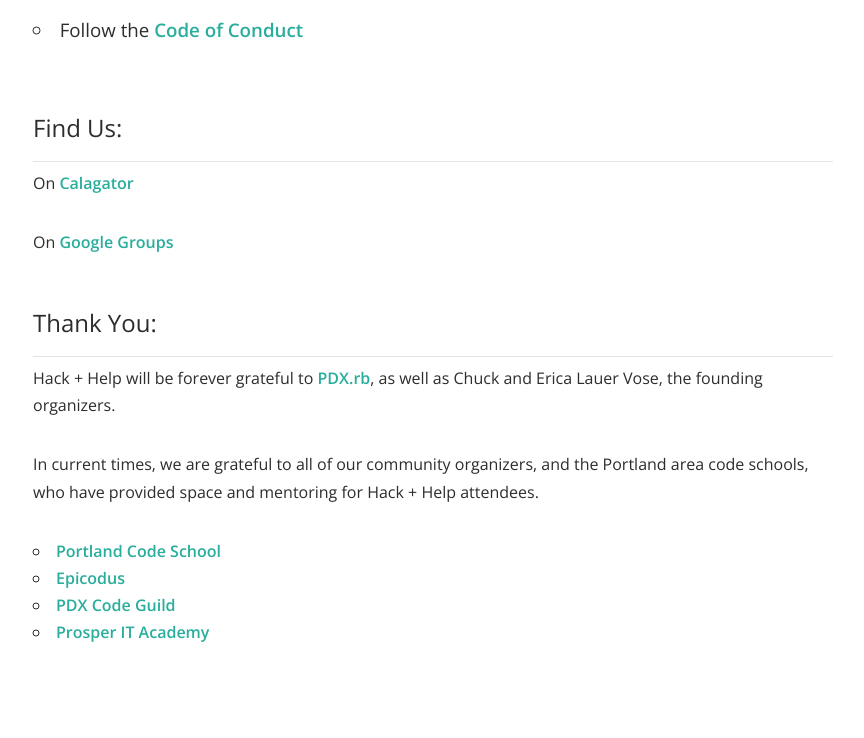
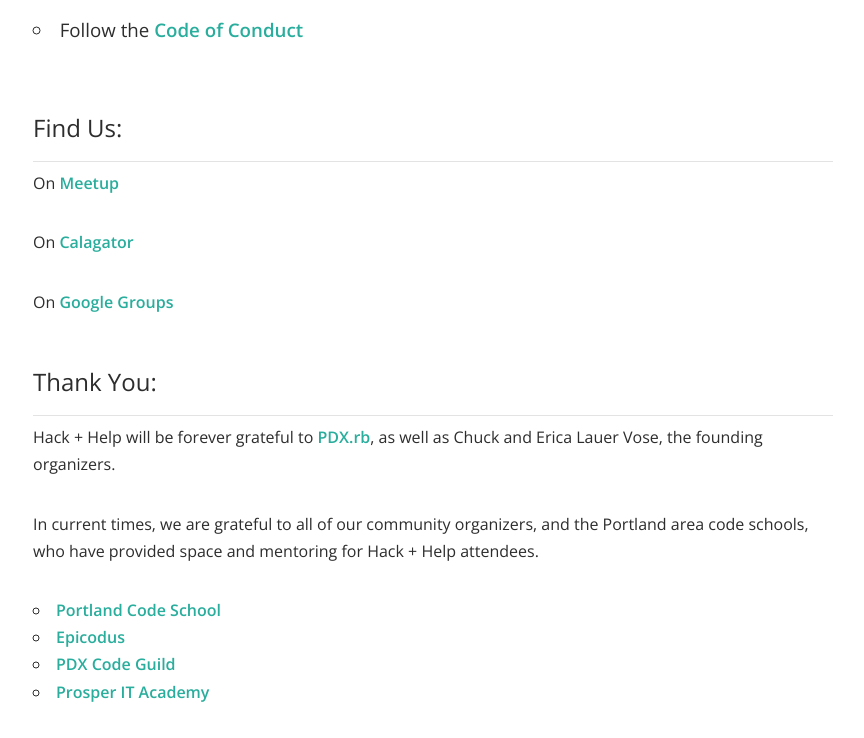
Before and after one commit to shawnacscott/hack_and_help, a plain HTML site: page index.html in a window 1280 px wide. Shown: the part 1352-2090 px from the top of the page, without its empty margins (207-1071 px from the left). Before the commit the page ends 2031 px from the top, so only its background shows below. Drawn offline with nearby package versions, Linux system fonts and the light colour scheme.

Commit message:
add meetup link

```diff
--- a/index.html
+++ b/index.html
@@ -65,11 +65,15 @@
     <hr>
 
     <p>
+      On <a href="http://www.meetup.com/Portland-Code-School-Learning-and-Development-Group/">Meetup</a>
+    </p>
+    <p>
       On <a href="http://calagator.org/events/search?utf8=%E2%9C%93&query=%22hack+%2B+help%22">Calagator</a>
     </p>
     <p>
       On <a href="https://groups.google.com/forum/?hl=en#!forum/hack-and-help">Google Groups</a>
     </p>
+
 
     <h2>Thank You:</h2>
     <hr>
```
